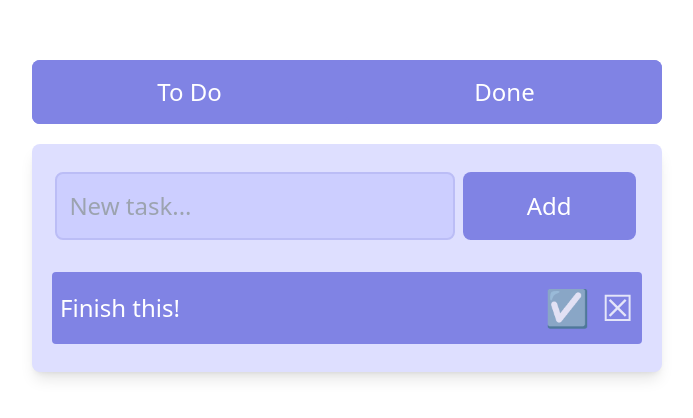
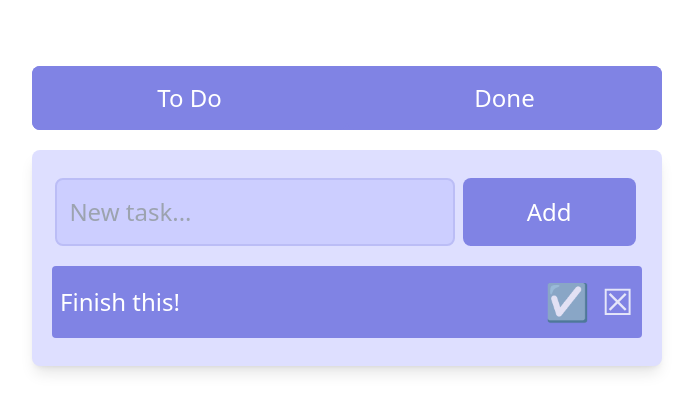
Before and after one commit to imnoura/to-do-app, a Vue app: page / in a window 1280 px wide. Shown: the part 184-602 px from the top of the page, without its empty margins (293-986 px from the left). Built offline with nearby package versions, Linux system fonts and the light colour scheme.

Commit message:
style: apply small changes

```diff
--- a/src/components/TaskList.vue
+++ b/src/components/TaskList.vue
@@ -45,7 +45,7 @@ function deleteTodo(index) {
 
 <style scoped lang="postcss">
 form {
-  @apply sm:w-[595px] justify-evenly flex sm:flex-row flex-col mb-6 mx-4;
+  @apply sm:w-[595px] justify-evenly flex sm:flex-row flex-col mx-4;
 }
 
 form input {
@@ -69,7 +69,7 @@ form button[disabled] {
 }
 
 .todo-list {
-  @apply flex flex-col gap-4 mt-8 mx-4 sm:mx-5;
+  @apply flex flex-col gap-4 mt-5 mx-4 sm:mx-5;
 }
 
 .todo {
```
